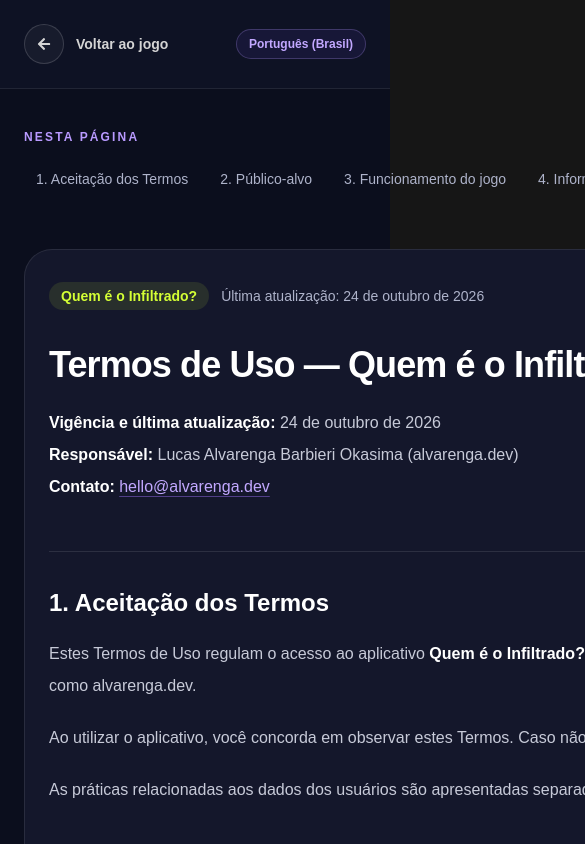
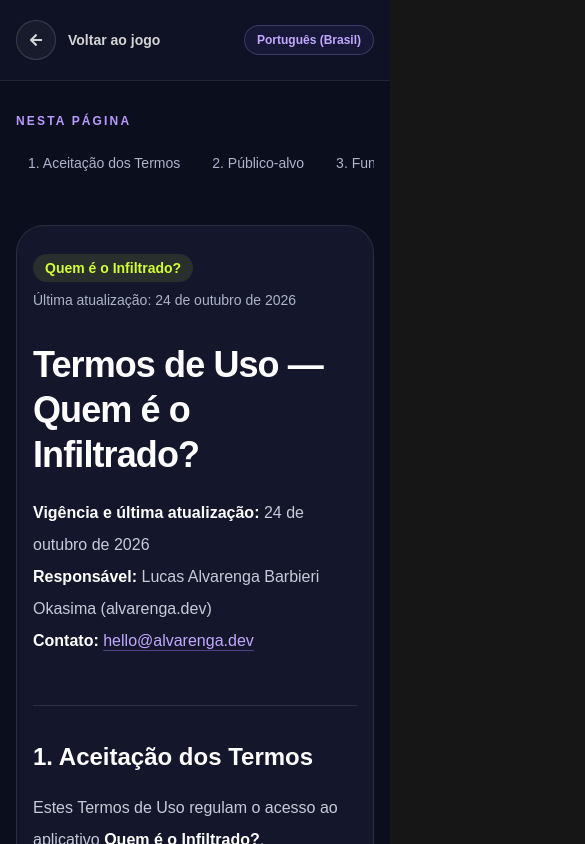
Before and after one commit to Alvarenga-Dev/my-website, a Next.js app: page /pt/quem-e-o-infiltrado/termos-de-uso in a window 390 px wide. Shown: the top 844 px of the page, 585 px wide, since content can reach past the window. Built offline with nearby package versions, Linux system fonts and the light colour scheme.

Commit message:
fix: make Oddword legal pages responsive

```diff
--- a/components/oddword/legal-document.tsx
+++ b/components/oddword/legal-document.tsx
@@ -53,19 +53,19 @@
   return (
     <main lang="pt-BR" className="min-h-screen bg-[#0b0e1d] text-white-500">
       <header className="border-b border-white/[0.08] bg-[#101326]/80">
-        <div className="mx-auto flex max-w-7xl items-center justify-between gap-4 px-6 py-6 lg:px-10">
-          <Link href="/quem-e-o-infiltrado" className="inline-flex items-center gap-3 text-sm font-semibold text-white-300 transition hover:text-white-500">
+        <div className="mx-auto flex max-w-7xl flex-wrap items-center justify-between gap-x-4 gap-y-3 px-4 py-5 sm:px-6 sm:py-6 lg:px-10">
+          <Link href="/quem-e-o-infiltrado" className="inline-flex min-w-0 items-center gap-3 text-sm font-semibold text-white-300 transition hover:text-white-500 focus-visible:outline focus-visible:outline-2 focus-visible:outline-offset-4 focus-visible:outline-[#c2a8ff]">
             <span className="flex h-10 w-10 items-center justify-center rounded-full border border-white/15 bg-white/[0.04]"><FaArrowLeft aria-hidden="true" /></span>
-            {t('backToGame')}
+            <span>{t('backToGame')}</span>
           </Link>
-          <span className="rounded-full border border-[#b99aff]/25 bg-[#7045e1]/10 px-3 py-1.5 text-xs font-semibold text-[#c2a8ff]">Português (Brasil)</span>
+          <span className="shrink-0 rounded-full border border-[#b99aff]/25 bg-[#7045e1]/10 px-3 py-1.5 text-xs font-semibold text-[#c2a8ff]">Português (Brasil)</span>
         </div>
       </header>
 
-      <div className="mx-auto grid max-w-7xl gap-10 px-6 py-10 lg:grid-cols-[250px_minmax(0,1fr)] lg:gap-16 lg:px-10 lg:py-16">
-        <aside className="lg:sticky lg:top-8 lg:max-h-[calc(100vh-4rem)] lg:self-start lg:overflow-y-auto">
+      <div className="mx-auto grid max-w-7xl grid-cols-[minmax(0,1fr)] gap-8 px-4 py-8 sm:gap-10 sm:px-6 sm:py-10 lg:grid-cols-[250px_minmax(0,1fr)] lg:gap-16 lg:px-10 lg:py-16">
+        <aside className="min-w-0 lg:sticky lg:top-8 lg:max-h-[calc(100vh-4rem)] lg:self-start lg:overflow-y-auto">
           <p className="text-xs font-bold uppercase tracking-[0.18em] text-[#b99aff]">{t('policyContents')}</p>
-          <nav aria-label={t('policyContents')} className="mt-4 flex gap-2 overflow-x-auto pb-3 lg:block lg:space-y-1 lg:overflow-visible">
+          <nav aria-label={t('policyContents')} className="mt-4 flex max-w-full gap-2 overflow-x-auto pb-3 lg:block lg:space-y-1 lg:overflow-visible">
             {sections.map((section) => (
               <a key={section} href={`#${slugify(section)}`} className="block shrink-0 rounded-lg px-3 py-2 text-sm text-[#aeb3ca] transition hover:bg-white/[0.05] hover:text-white-500 lg:whitespace-normal">
                 {section}
@@ -74,7 +74,7 @@
           </nav>
         </aside>
 
-        <article className="min-w-0 rounded-[1.75rem] border border-white/[0.09] bg-[#14172b] px-6 py-8 sm:px-10 sm:py-12 lg:px-14">
+        <article className="min-w-0 rounded-[1.75rem] border border-white/[0.09] bg-[#14172b] px-4 py-7 sm:px-10 sm:py-12 lg:px-14">
           <div className="mb-8 flex flex-wrap items-center gap-x-3 gap-y-2 text-sm text-[#aeb3ca]">
             <span className="rounded-full bg-[#d4ff35]/10 px-3 py-1 font-semibold text-[#d4ff35]">Quem é o Infiltrado?</span>
             <span>{updatedAt}</span>
@@ -85,7 +85,7 @@
         </article>
       </div>
 
-      <footer className="border-t border-white/[0.08] px-6 py-8 text-center text-sm text-[#aeb3ca]">
+      <footer className="border-t border-white/[0.08] px-4 py-8 text-center text-sm text-[#aeb3ca] sm:px-6">
         <Link href="/quem-e-o-infiltrado" className="font-semibold text-[#c2a8ff] underline decoration-[#8d68e8]/50 underline-offset-4 hover:text-white-500">{t('backToGame')}</Link>
       </footer>
     </main>
```
